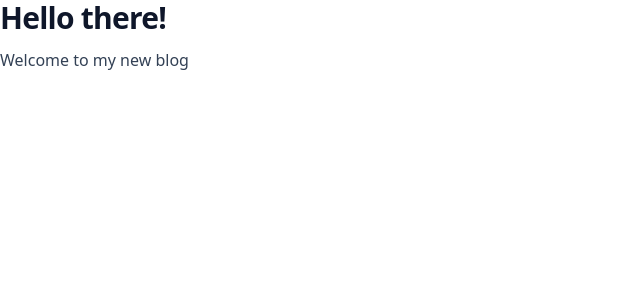
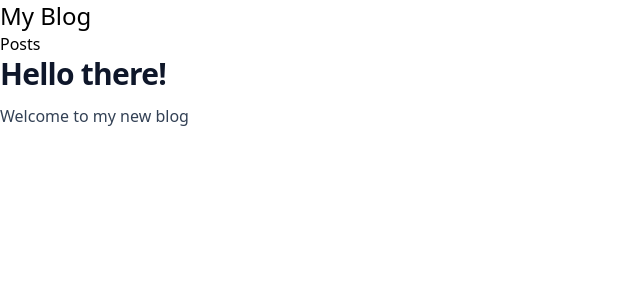
Before and after one commit to Mkhsx64/md-blog, a Next.js app: page / in a window 1280 px wide. Shown: the top 300 px of the page, without its empty margins (0-640 px from the left). Built offline with nearby package versions, Linux system fonts and the light colour scheme.

Commit message:
Added a layout component, updated _app.tsx to include the new Layout component on every page

```diff
--- /dev/null
+++ b/components/layout/Layout.tsx
@@ -0,0 +1,11 @@
+import React from 'react';
+import Header from './Header';
+
+export default function Layout({ children }: { children: React.ReactNode }) {
+    return (
+        <>
+            <Header />
+            <main className="px-5 max-w-3xl mx-auto">{children}</main>
+        </>
+    );
+}
--- a/src/pages/_app.tsx
+++ b/src/pages/_app.tsx
@@ -1,8 +1,13 @@
 import '../styles/globals.css'
 import type { AppProps } from 'next/app'
+import Layout from 'components/layout/Layout';
 
 function MyApp({ Component, pageProps }: AppProps) {
-  return <Component {...pageProps} />
+  return (
+    <Layout>
+      <Component {...pageProps} />
+    </Layout>
+  );
 }
 
 export default MyApp
```
